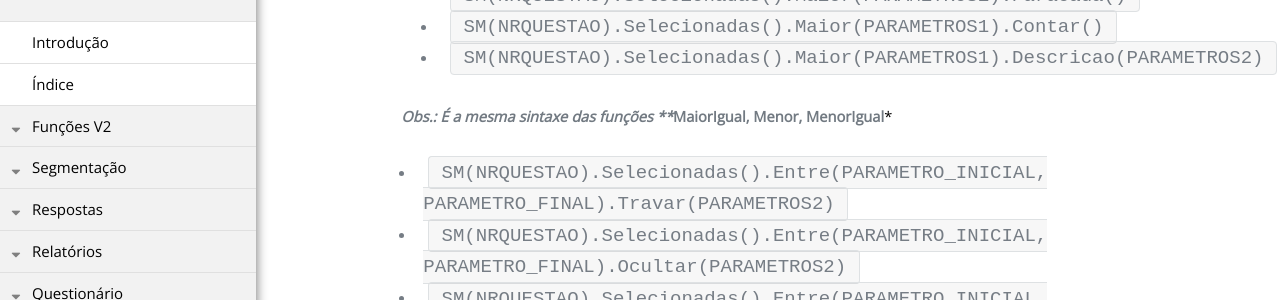
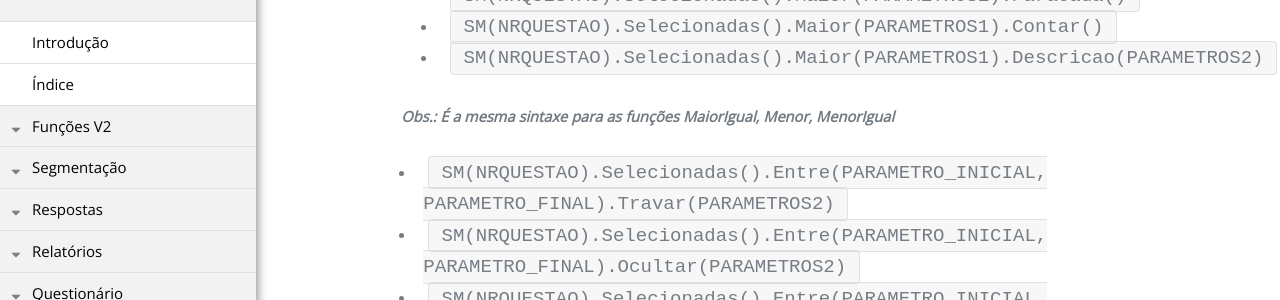
Before and after one commit to rogerio-figueiredo-hsr/hsrtechonline.github.io, a Jekyll site: the page built from _posts/2019-03-29-somatoria.md, in a window 1280 px wide and 900 px high, scrolled down 7208 px. Shown: the part 154-454 px from the top of the window. Built offline with Jekyll 4.4.1, drawn with Linux system fonts in a browser that asks for light colours.

Commit message:
Update 2019-03-29-somatoria.md

```diff
--- a/_posts/2019-03-29-somatoria.md
+++ b/_posts/2019-03-29-somatoria.md
@@ -230,7 +230,7 @@ pasta: "funcoesv2"
   - `SM(NRQUESTAO).Selecionadas().Maior(PARAMETROS1).Contar()`
   - `SM(NRQUESTAO).Selecionadas().Maior(PARAMETROS1).Descricao(PARAMETROS2)`
 
-***Obs.: É a mesma sintaxe das funções ***MaiorIgual, Menor, MenorIgual***
+***Obs.: É a mesma sintaxe para as funções MaiorIgual, Menor, MenorIgual***
 
   - `SM(NRQUESTAO).Selecionadas().Entre(PARAMETRO_INICIAL, PARAMETRO_FINAL).Travar(PARAMETROS2)`
   - `SM(NRQUESTAO).Selecionadas().Entre(PARAMETRO_INICIAL, PARAMETRO_FINAL).Ocultar(PARAMETROS2)`
```
